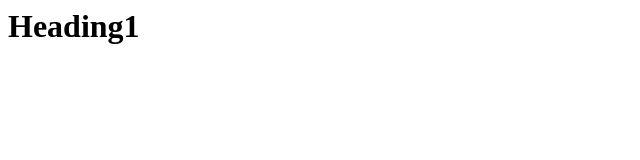
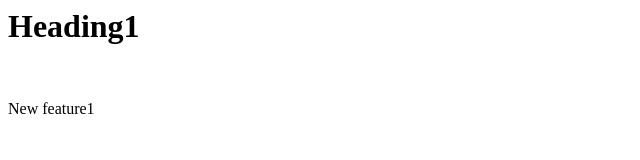
Before and after one commit to FreddyFreddy404/Secondrepo, a plain HTML site: page index.html in a window 1280 px wide. Shown: the whole page, without its empty margins (0-640 px from the left). Drawn offline with Linux system fonts and the light colour scheme.

Commit message:
New feature1

```diff
--- a/index.html
+++ b/index.html
@@ -1 +1,3 @@
 <h1> Heading1 </h1>
+<br>
+<p> New feature1</p>
```
